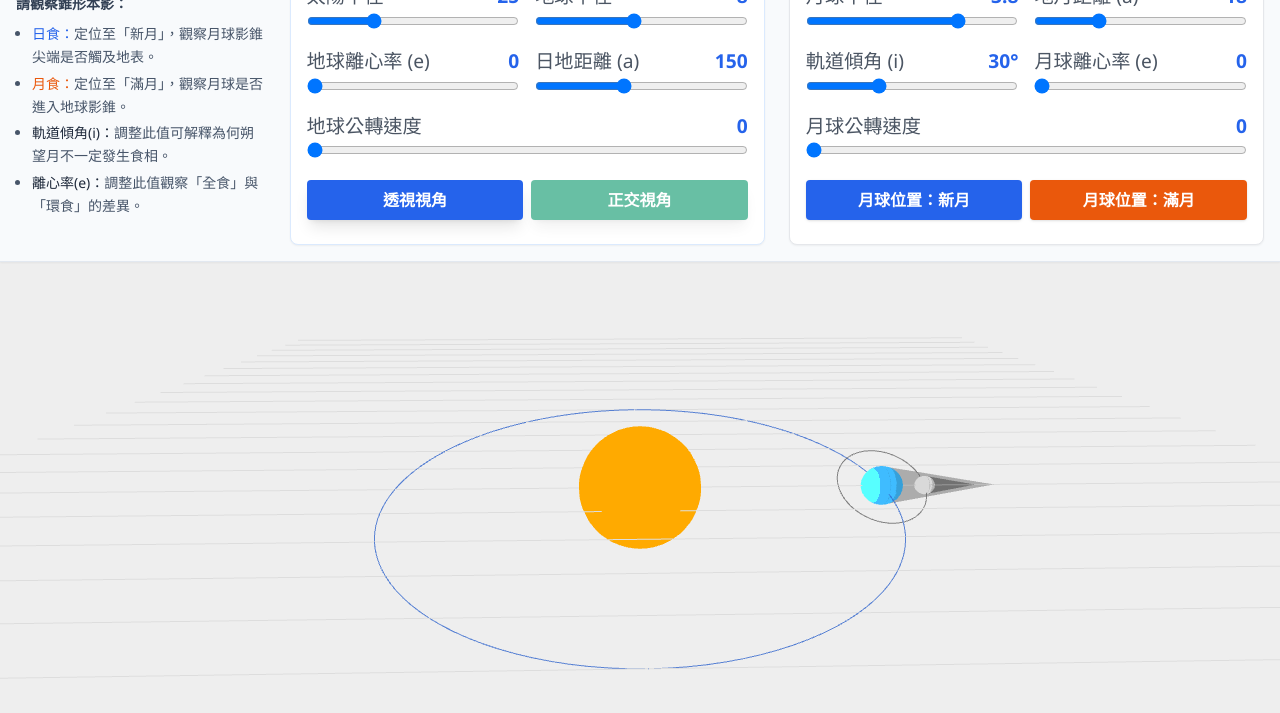
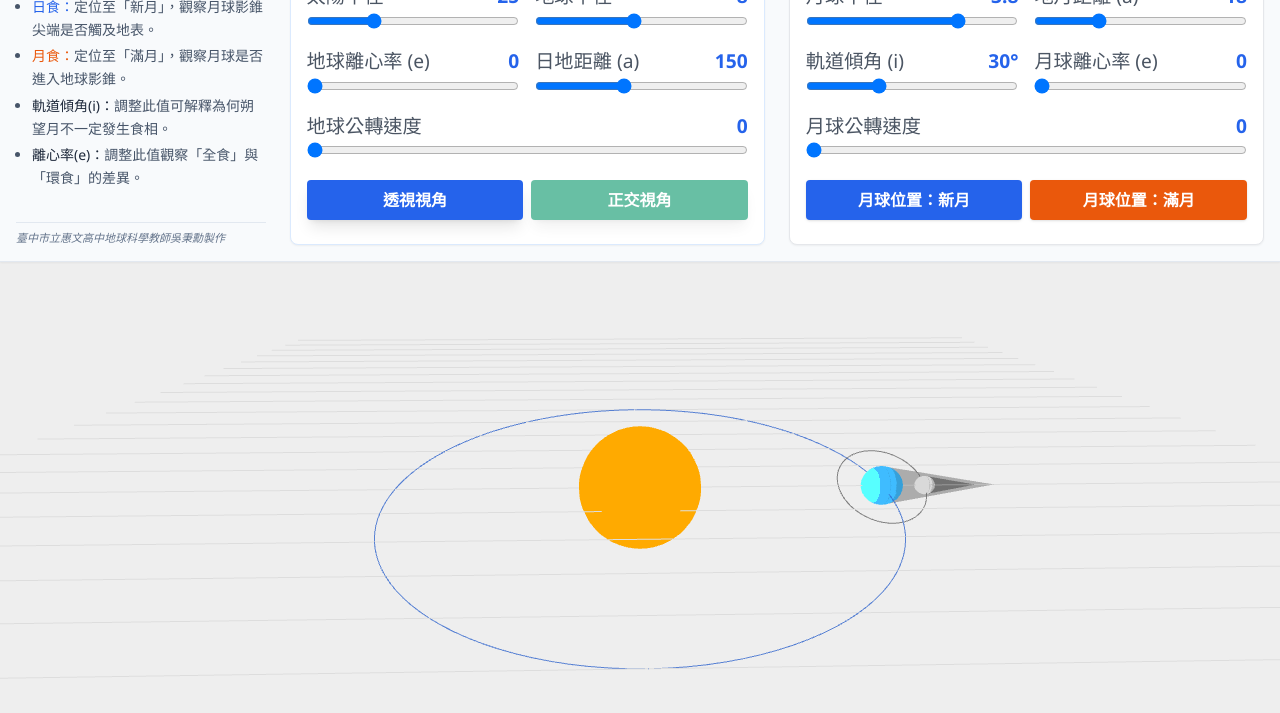
Before and after one commit to xun73/eclipse-simulator, a plain HTML site: page index.html in a window 1280 px wide. Shown: the part 87-800 px from the top of the page. Drawn offline with nearby package versions, Linux system fonts and the light colour scheme; animation ran at ten frames a second.

Commit message:
Update index.html

```diff
--- a/index.html
+++ b/index.html
@@ -24,7 +24,8 @@
 
     <div class="w-full bg-slate-50 border-b border-slate-200 p-4 shadow-sm z-10 flex flex-col md:flex-row gap-6 overflow-y-auto max-h-[45vh]">
 
-        <div class="w-full md:w-1/5 flex flex-col justify-center">
+        <div class="w-full md:w-1/5 flex flex-col justify-between">
+            <div>
                 <div class="flex items-center gap-2 mb-2">
                     <button id="langBtn" onclick="toggleLanguage()" class="px-2 py-1 bg-slate-200 hover:bg-slate-300 text-slate-700 text-xs font-bold rounded border border-slate-300 transition-all shrink-0">EN</button>
                     <h1 id="mainTitle" class="text-xl font-bold text-slate-800">日食、月食模擬器</h1>
@@ -37,6 +38,11 @@
                         <li id="guide_3"><span class="text-slate-800 font-medium">軌道傾角(i)：</span>調整此值可解釋為何朔望月不一定發生食相。</li>
                         <li id="guide_4"><span class="text-slate-800 font-medium">離心率(e)：</span>調整此值觀察「全食」與「環食」的差異。</li>
                     </ul>
+                </div>
+            </div>
+
+            <div id="copyright" class="mt-4 pt-2 border-t border-slate-200 text-[11px] text-slate-500 italic leading-tight">
+                臺中市立惠文高中地球科學教師吳秉勳製作
             </div>
         </div>
 
@@ -128,6 +134,7 @@
                 guide_2: '<span class="text-orange-600 font-medium">月食：</span>定位至「滿月」，觀察月球是否進入地球影錐。',
                 guide_3: '<span class="text-slate-800 font-medium">軌道傾角(i)：</span>調整此值可解釋為何朔望月不一定發生食相。',
                 guide_4: '<span class="text-slate-800 font-medium">離心率(e)：</span>調整此值觀察「全食」與「環食」的差異。',
+                copyright: "臺中市立惠文高中地球科學教師吳秉勳製作",
                 sunEarthHeader: '<div class="w-2 h-2 rounded-full bg-blue-500 mr-2"></div> 太陽與地球參數',
                 moonHeader: '<div class="flex items-center"><div class="w-2 h-2 rounded-full bg-gray-500 mr-2"></div> 月球參數</div>',
                 label_s_r: "太陽半徑",
@@ -153,6 +160,7 @@
                 guide_2: '<span class="text-orange-600 font-medium">Lunar:</span> Go to "Full Moon", see if the moon enters Earth\'s umbra.',
                 guide_3: '<span class="text-slate-800 font-medium">Inclination(i):</span> Adjust this to see why eclipses don\'t occur monthly.',
                 guide_4: '<span class="text-slate-800 font-medium">Eccentricity(e):</span> Observe difference between Total and Annular.',
+                copyright: "Made by Bing-Syun Wu, Earth Science Teacher, Hui-Wen Senior High School",
                 sunEarthHeader: '<div class="w-2 h-2 rounded-full bg-blue-500 mr-2"></div> Sun & Earth Parameters',
                 moonHeader: '<div class="flex items-center"><div class="w-2 h-2 rounded-full bg-gray-500 mr-2"></div> Moon Parameters</div>',
                 label_s_r: "Sun Radius",
@@ -182,6 +190,7 @@
             document.getElementById('guide_2').innerHTML = t.guide_2;
             document.getElementById('guide_3').innerHTML = t.guide_3;
             document.getElementById('guide_4').innerHTML = t.guide_4;
+            document.getElementById('copyright').innerText = t.copyright;
             document.getElementById('sunEarthHeader').innerHTML = t.sunEarthHeader;
             document.getElementById('moonHeader').innerHTML = t.moonHeader;
             document.getElementById('label_s_r').innerText = t.label_s_r;
@@ -200,7 +209,7 @@
             document.getElementById('btnFullMoon').innerText = t.btnFullMoon;
         }
 
-        // --- 以下維持原始 3D JavaScript 邏輯 ---
+        // --- 3D JavaScript 邏輯 ---
         const sunParams = { r: 25 };
         const earthParams = { a: 100, e: 0, i: 0, M: 0, speed: 0, r: 8 };
         const moonParams = { a: 18, e: 0, i: 30, M: 0, speed: 0, r: 3.8 };
@@ -407,5 +416,4 @@
         window.onload = animate;
     </script>
 </body>
-
 </html>
```
Lines whose indentation alone changed are shown as unchanged.
